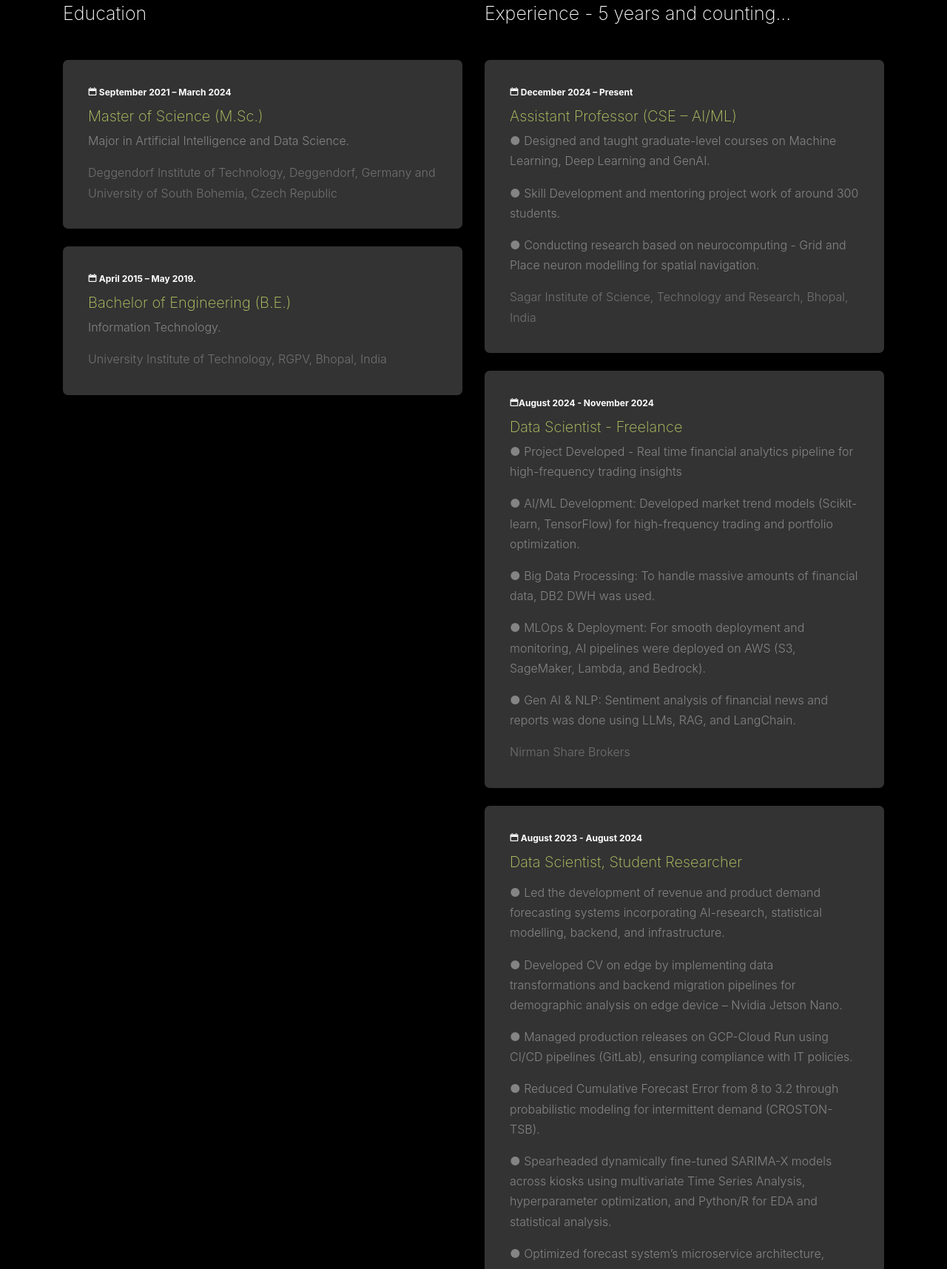
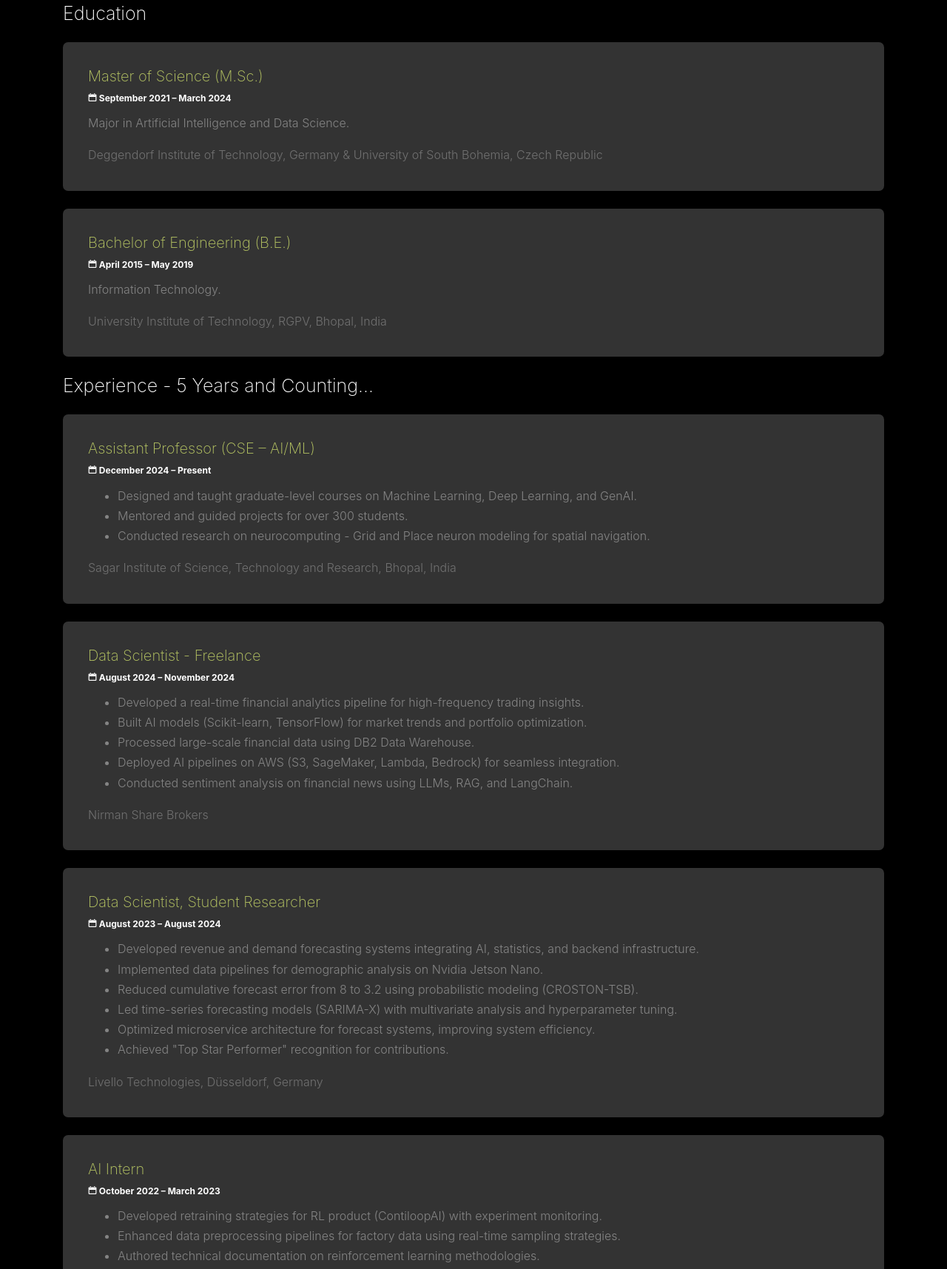
Before and after one commit to HrithikRai/HrithikRai.github.io, a plain HTML site: page index.html in a window 1280 px wide. Shown: the part 2107-3822 px from the top of the page at 74% size. Drawn offline with nearby package versions, Linux system fonts and the light colour scheme; files whose address does not match are found by name.

Commit message:
resume section foratted for better visibility

```diff
--- a/index.html
+++ b/index.html
@@ -332,7 +332,7 @@
 	<!-- .section -->
 
 
-	<section class="site-section " id="section-resume">
+	<section class="site-section" id="section-resume">
 		<div class="container">
 			<div class="row">
 				<div class="col-md-12 mb-5">
@@ -340,93 +340,93 @@
 						<h2>My <strong>Resume</strong></h2>
 					</div>
 				</div>
-				<div class="col-md-6">
-					<h2 class="mb-5">Education</h2>
+
+				<!-- Education Section -->
+				<div class="col-md-12">
+					<h2 class="mb-4">Education</h2>
 					<div class="resume-item mb-4">
+						<h3>Master of Science (M.Sc.)</h3>
 						<span class="date"><span class="icon-calendar"></span> September 2021 – March 2024</span>
-						<h3>Master of Science (M.Sc.)</h3>
 						<p>Major in Artificial Intelligence and Data Science.</p>
-						<span class="school">Deggendorf Institute of Technology, Deggendorf, Germany and University of South Bohemia, Czech Republic </span>
+						<span class="school">Deggendorf Institute of Technology, Germany & University of South Bohemia, Czech Republic</span>
 					</div>
 
 					<div class="resume-item mb-4">
-						<span class="date"><span class="icon-calendar"></span> April 2015 – May 2019.</span>
 						<h3>Bachelor of Engineering (B.E.)</h3>
+						<span class="date"><span class="icon-calendar"></span> April 2015 – May 2019</span>
 						<p>Information Technology.</p>
 						<span class="school">University Institute of Technology, RGPV, Bhopal, India</span>
 					</div>
+				</div>
 
-				</div>
-				<div class="col-md-6">
-
-
-					<h2 class="mb-5">Experience - 5 years and counting...</h2>
+				<!-- Experience Section -->
+				<div class="col-md-12">
+					<h2 class="mb-4">Experience - 5 Years and Counting...</h2>
 
 					<div class="resume-item mb-4">
+						<h3>Assistant Professor (CSE – AI/ML)</h3>
 						<span class="date"><span class="icon-calendar"></span> December 2024 – Present</span>
-						<h3>Assistant Professor (CSE – AI/ML)</h3>
-						<p>● Designed and taught graduate-level courses on Machine Learning, Deep Learning and GenAI.</p>
-						<p>● Skill Development and mentoring project work of around 300 students.</p>
-						<p>● Conducting research based on neurocomputing - Grid and Place neuron modelling for spatial navigation.</p>
+						<ul>
+							<li>Designed and taught graduate-level courses on Machine Learning, Deep Learning, and GenAI.</li>
+							<li>Mentored and guided projects for over 300 students.</li>
+							<li>Conducted research on neurocomputing - Grid and Place neuron modeling for spatial navigation.</li>
+						</ul>
 						<span class="school">Sagar Institute of Science, Technology and Research, Bhopal, India</span>
 					</div>
 
 					<div class="resume-item mb-4">
-						<span class="date"><span class="icon-calendar"></span>August 2024 - November 2024</span>
 						<h3>Data Scientist - Freelance</h3>
-						<p>● Project Developed - Real time financial analytics pipeline for high-frequency trading insights
-						<p>	● AI/ML Development: Developed market trend models (Scikit-learn, TensorFlow) for high-frequency trading and portfolio optimization.
-						<p>● Big Data Processing: To handle massive amounts of financial data, DB2 DWH was used.
-						<p>● MLOps & Deployment: For smooth deployment and monitoring, AI pipelines were deployed on AWS (S3, SageMaker, Lambda, and Bedrock).
-						<p>● Gen AI & NLP: Sentiment analysis of financial news and reports was done using LLMs, RAG, and LangChain.
-							</p>
+						<span class="date"><span class="icon-calendar"></span> August 2024 – November 2024</span>
+						<ul>
+							<li>Developed a real-time financial analytics pipeline for high-frequency trading insights.</li>
+							<li>Built AI models (Scikit-learn, TensorFlow) for market trends and portfolio optimization.</li>
+							<li>Processed large-scale financial data using DB2 Data Warehouse.</li>
+							<li>Deployed AI pipelines on AWS (S3, SageMaker, Lambda, Bedrock) for seamless integration.</li>
+							<li>Conducted sentiment analysis on financial news using LLMs, RAG, and LangChain.</li>
+						</ul>
 						<span class="school">Nirman Share Brokers</span>
 					</div>
 
 					<div class="resume-item mb-4">
-						<span class="date"><span class="icon-calendar"></span> August 2023 - August 2024</span>
 						<h3>Data Scientist, Student Researcher</h3>
-						<p></p>● Led the development of revenue and product demand forecasting systems incorporating AI-research, statistical modelling,
-						backend, and infrastructure.
-						<p></p>● Developed CV on edge by implementing data transformations and backend migration pipelines for demographic analysis on
-						edge device – Nvidia Jetson Nano.
-						<p></p>● Managed production releases on GCP-Cloud Run using CI/CD pipelines (GitLab), ensuring compliance with IT policies.
-						<p></p>● Reduced Cumulative Forecast Error from 8 to 3.2 through probabilistic modeling for intermittent demand (CROSTON-TSB).
-						<p></p>● Spearheaded dynamically fine-tuned SARIMA-X models across kiosks using multivariate Time Series Analysis,
-							hyperparameter optimization, and Python/R for EDA and statistical analysis.
-						<p></p>● Optimized forecast system’s microservice architecture, integrating best practices and ensuring modular development.
-						<p></p>● Resolved high response times, memory leaks, and downtimes, improving system reliability.
-						<p></p>● Collaborated with cross-functional teams for A/B and user acceptance testing (UAT), fostering strong stakeholder
-							relationships.
-						<p></p>● Key achievement – Top Star Performer
-												<span class="school">Livello Technologies, Düsseldorf, Germany  </span>
+						<span class="date"><span class="icon-calendar"></span> August 2023 – August 2024</span>
+						<ul>
+							<li>Developed revenue and demand forecasting systems integrating AI, statistics, and backend infrastructure.</li>
+							<li>Implemented data pipelines for demographic analysis on Nvidia Jetson Nano.</li>
+							<li>Reduced cumulative forecast error from 8 to 3.2 using probabilistic modeling (CROSTON-TSB).</li>
+							<li>Led time-series forecasting models (SARIMA-X) with multivariate analysis and hyperparameter tuning.</li>
+							<li>Optimized microservice architecture for forecast systems, improving system efficiency.</li>
+							<li>Achieved "Top Star Performer" recognition for contributions.</li>
+						</ul>
+						<span class="school">Livello Technologies, Düsseldorf, Germany</span>
 					</div>
 
 					<div class="resume-item mb-4">
-						<span class="date"><span class="icon-calendar"></span> October 2022 - March 2023</span>
 						<h3>AI Intern</h3>
-						<p>● Formulated retraining strategies for Reinforcement Learning Product - ContiloopAI, emphasizing experiment design and
-							monitoring.
-							<p></p>● Enhanced data preprocessing pipelines with feature engineering for raw factory data, enabling real-time sampling strategies.
-							<p></p>● Authored technical documentation on reinforcement learning and AI training, contributing to team knowledge base.
-							</p>
+						<span class="date"><span class="icon-calendar"></span> October 2022 – March 2023</span>
+						<ul>
+							<li>Developed retraining strategies for RL product (ContiloopAI) with experiment monitoring.</li>
+							<li>Enhanced data preprocessing pipelines for factory data using real-time sampling strategies.</li>
+							<li>Authored technical documentation on reinforcement learning methodologies.</li>
+						</ul>
 						<span class="school">SYSKRON GmbH (Krones), Regensburg, Germany</span>
 					</div>
 
 					<div class="resume-item mb-4">
+						<h3>Data Scientist and Analyst (Contract)</h3>
 						<span class="date"><span class="icon-calendar"></span> September 2018 – July 2021</span>
-						<h3>Data Scientist and Analyst (Contract)</h3>
-						<p>● Deployed end-to-end SVM based ml application for classification of Ration card allotment reducing turnaround time by 70%.
-						<p></p>● Reengineered legacy information architectures, aligning with advanced data science strategies and dashboards.
-							</p>
+						<ul>
+							<li>Developed an SVM-based classification system for Ration Card allotment, reducing turnaround time by 70%.</li>
+							<li>Revamped legacy information architectures to align with modern data science strategies.</li>
+						</ul>
 						<span class="school">SCHMP, Government of India (MP), Bhopal, India</span>
 					</div>
-
 
 				</div>
 			</div>
 		</div>
-	</section> <!-- .section -->
+	</section>
+
 
 	<section class="site-section" id="section-about">
 		<div class="container">
```
